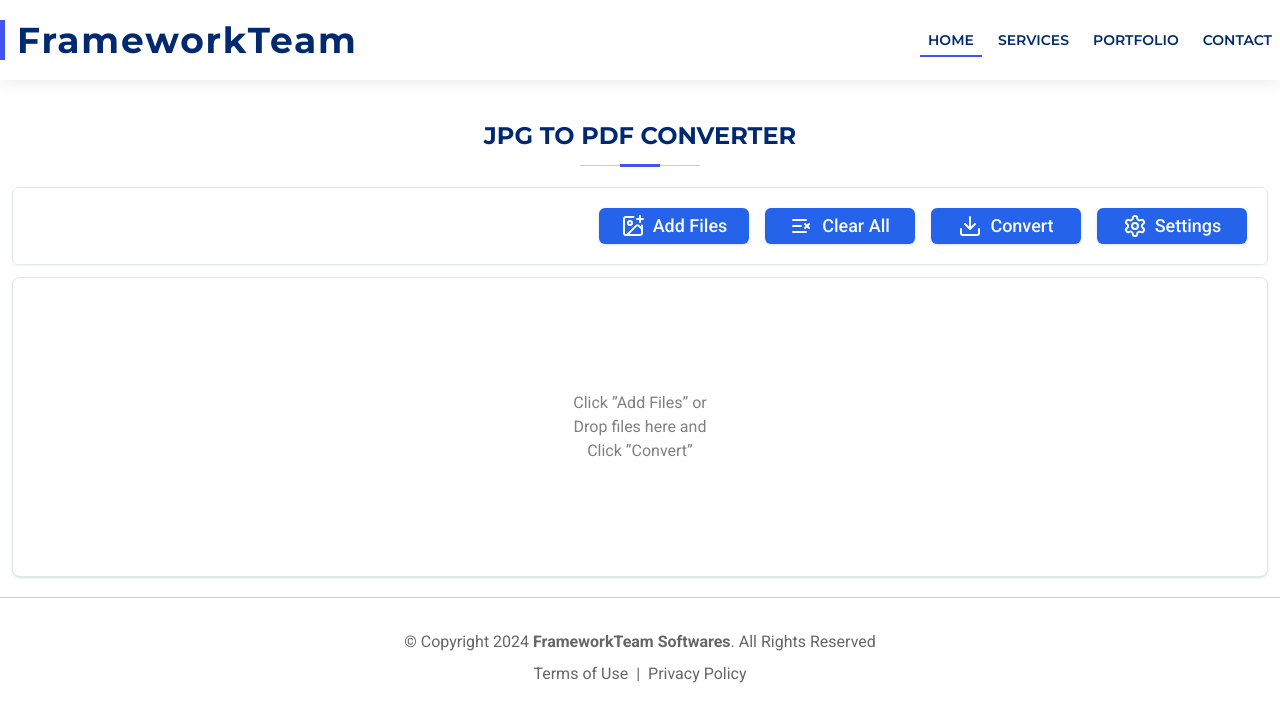
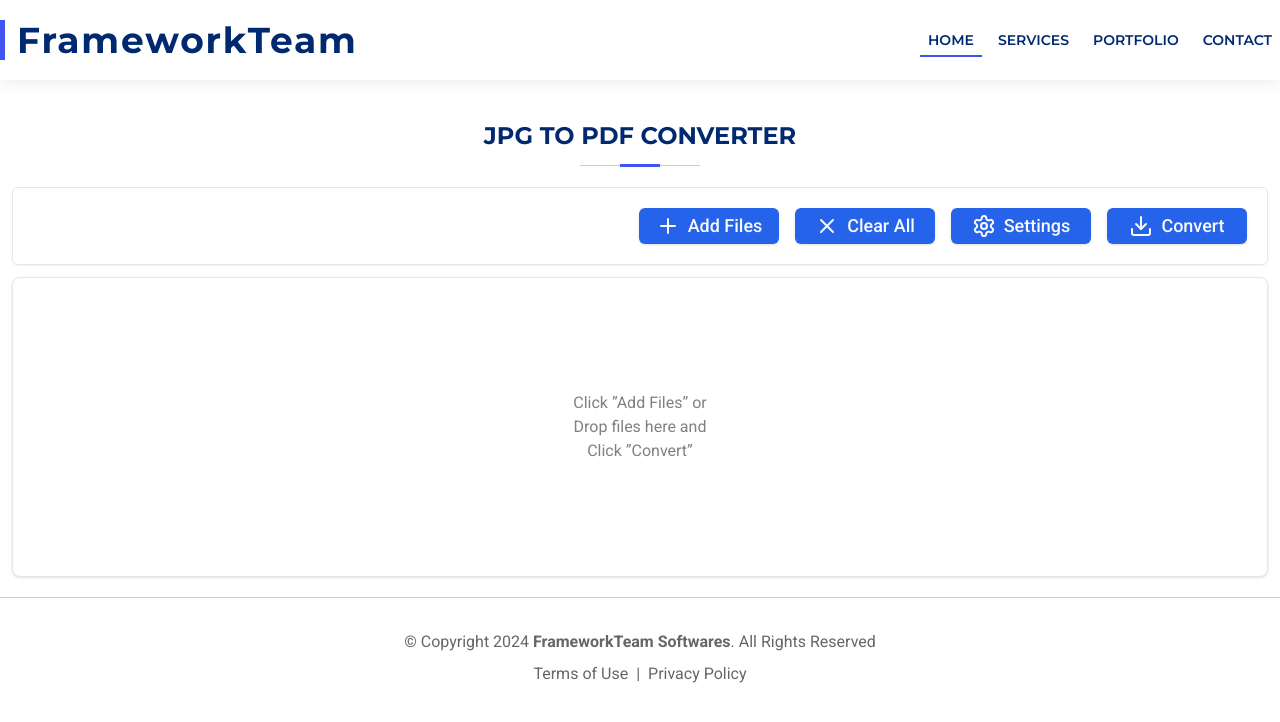
Before and after one commit to ChauhanJaved/jpg-to-pdf-converter, a Next.js app: page / in a window 1280 px wide. Shown: the top 722 px of the page. Built offline with nearby package versions, Linux system fonts and the light colour scheme.

Commit message:
Tool bar refector

```diff
--- a/src/components/UI/Dropzone.tsx
+++ b/src/components/UI/Dropzone.tsx
@@ -5,7 +5,7 @@ import { Button } from "./Button";
 import SortableImageList from "./SortableImageList";
 import { useFileContext } from "@/context/FileContext";
 import { Card } from "./card";
-import { Download, ImagePlus, ListX, Settings } from "lucide-react";
+import { Download, Plus, Settings, X } from "lucide-react";
 
 const Dropzone = () => {
   const { fileList, setFileList } = useFileContext();
@@ -36,31 +36,28 @@ const Dropzone = () => {
       <div className="mb-3 flex w-full flex-wrap items-center justify-end rounded-md border py-3 pr-3 shadow-sm">
         <Button
           onClick={open}
-          className="m-2 w-[110px] lg:w-[150px] lg:text-lg"
+          className="m-2 w-[114px] lg:w-[140px] lg:text-lg"
         >
-          <ImagePlus className="mr-2 h-4 w-4 lg:h-6 lg:w-6" />
+          <Plus className="mr-2 h-4 w-4 lg:h-6 lg:w-6" />
           Add Files
         </Button>
         <Button
           onClick={handleClearList}
-          className="m-2 w-[110px] lg:w-[150px] lg:text-lg"
+          className="m-2 w-[114px] lg:w-[140px] lg:text-lg"
         >
-          <ListX className="mr-2 h-4 w-4 lg:h-6 lg:w-6" />
+          <X className="mr-2 h-4 w-4 lg:h-6 lg:w-6" />
           Clear All
+        </Button>
+        <Button className="m-2 w-[114px] lg:w-[140px] lg:text-lg">
+          <Settings className="mr-2 h-4 w-4 lg:h-6 lg:w-6" />
+          Settings
         </Button>
         <Button
           onClick={() => handleConvertToPdf(fileList)}
-          className="m-2 w-[110px] lg:w-[150px] lg:text-lg"
+          className="m-2 w-[114px] lg:w-[140px] lg:text-lg"
         >
           <Download className="mr-2 h-4 w-4 lg:h-6 lg:w-6" />
           Convert
-        </Button>
-        <Button
-          onClick={() => handleConvertToPdf(fileList)}
-          className="m-2 w-[110px] lg:w-[150px] lg:text-lg"
-        >
-          <Settings className="mr-2 h-4 w-4 lg:h-6 lg:w-6" />
-          Settings
         </Button>
       </div>
 
```
